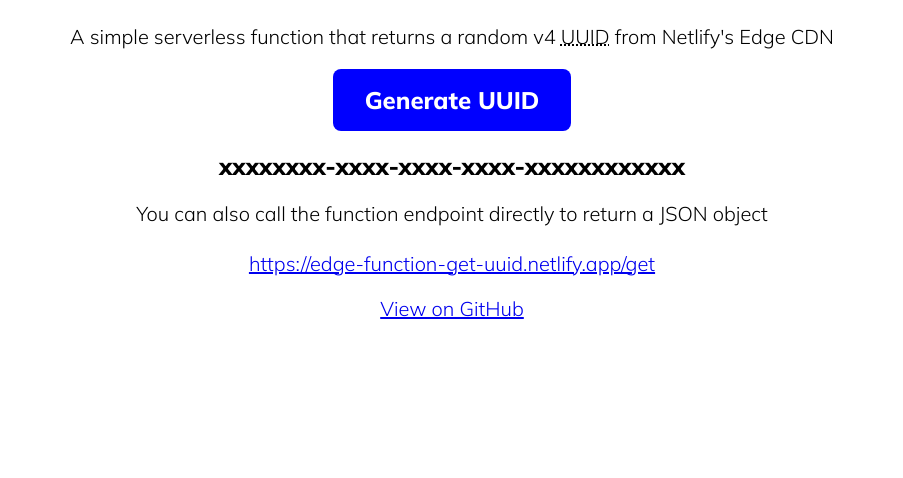
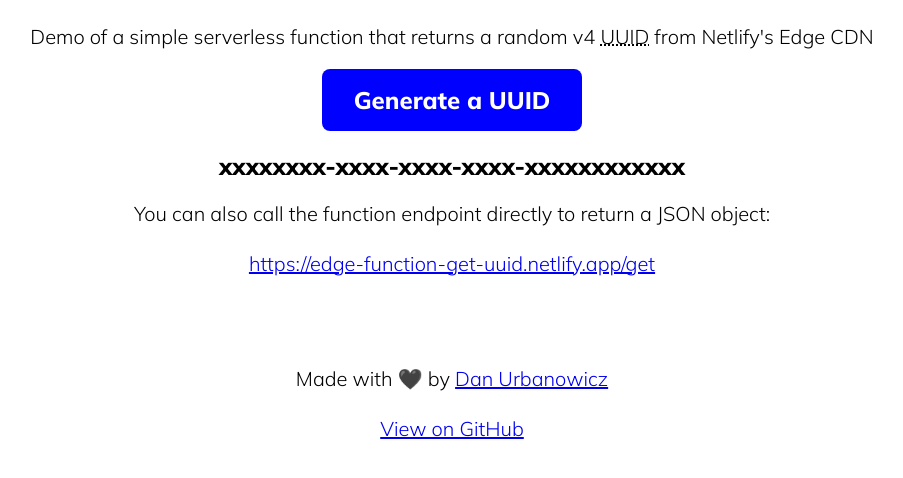
Before and after one commit to danurbanowicz/edge-function-get-uuid, a plain HTML site: page index.html in a window 1280 px wide. Shown: the part 80-558 px from the top of the page, without its empty margins (188-1091 px from the left). Drawn offline with Linux system fonts and the light colour scheme.

Commit message:
Update description and footer links

```diff
--- a/index.html
+++ b/index.html
@@ -16,17 +16,20 @@
   <body>
     <h1>Generate a UUID at the Edge 🔪</h1>
 
-    <p>A simple serverless function that returns a random v4 <abbr title="Universally Unique Identifier">UUID</abbr> from Netlify's Edge CDN</p>
+    <p>Demo of a simple serverless function that returns a random v4 <abbr title="Universally Unique Identifier">UUID</abbr> from Netlify's Edge CDN</p>
 
-    <button id="fetch-btn">Generate UUID</button>
+    <button id="fetch-btn">Generate a UUID</button>
     <h2 id="response-output">xxxxxxxx-xxxx-xxxx-xxxx-xxxxxxxxxxxx</h2>
     <p id="response-geo"></p>
 
-    <p>You can also call the function endpoint directly to return a JSON object<br><br>
-      <a href="https://edge-function-get-uuid.netlify.app/get">https://edge-function-get-uuid.netlify.app/get</a></p>
+    <p>You can also call the function endpoint directly to return a JSON object:
+    <br><br>
+    <a href="https://edge-function-get-uuid.netlify.app/get">https://edge-function-get-uuid.netlify.app/get</a></p>
+    <br><br>
 
-
-    <p><a href="https://github.com/danurbanowicz/edge-function-get-uuid">View on GitHub</a></p>
+    <p>Made with 🖤 by <a href="https://www.danurbanowicz.com">Dan Urbanowicz</a>
+    <br><br>
+    <a href="https://github.com/danurbanowicz/edge-function-get-uuid">View on GitHub</a></p>
 
     <script>
       document.addEventListener("DOMContentLoaded", () => {
```
